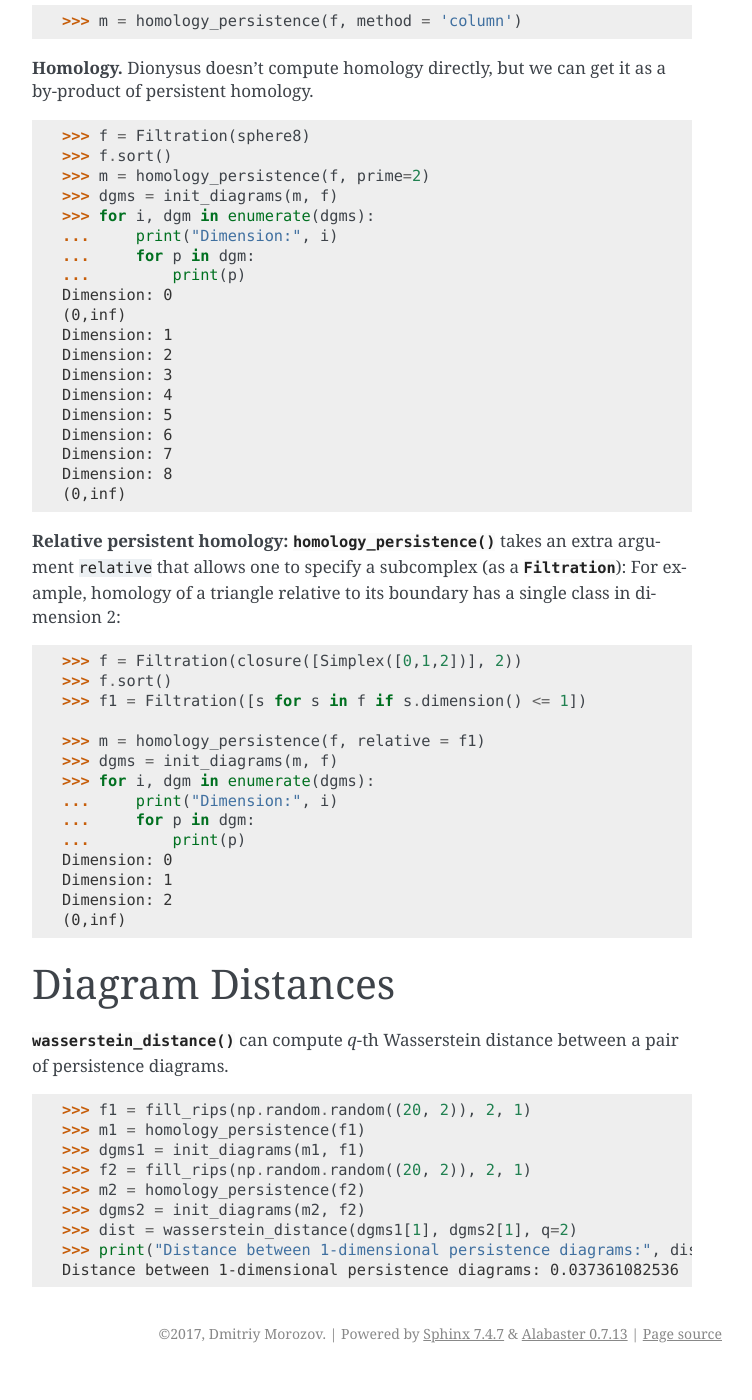
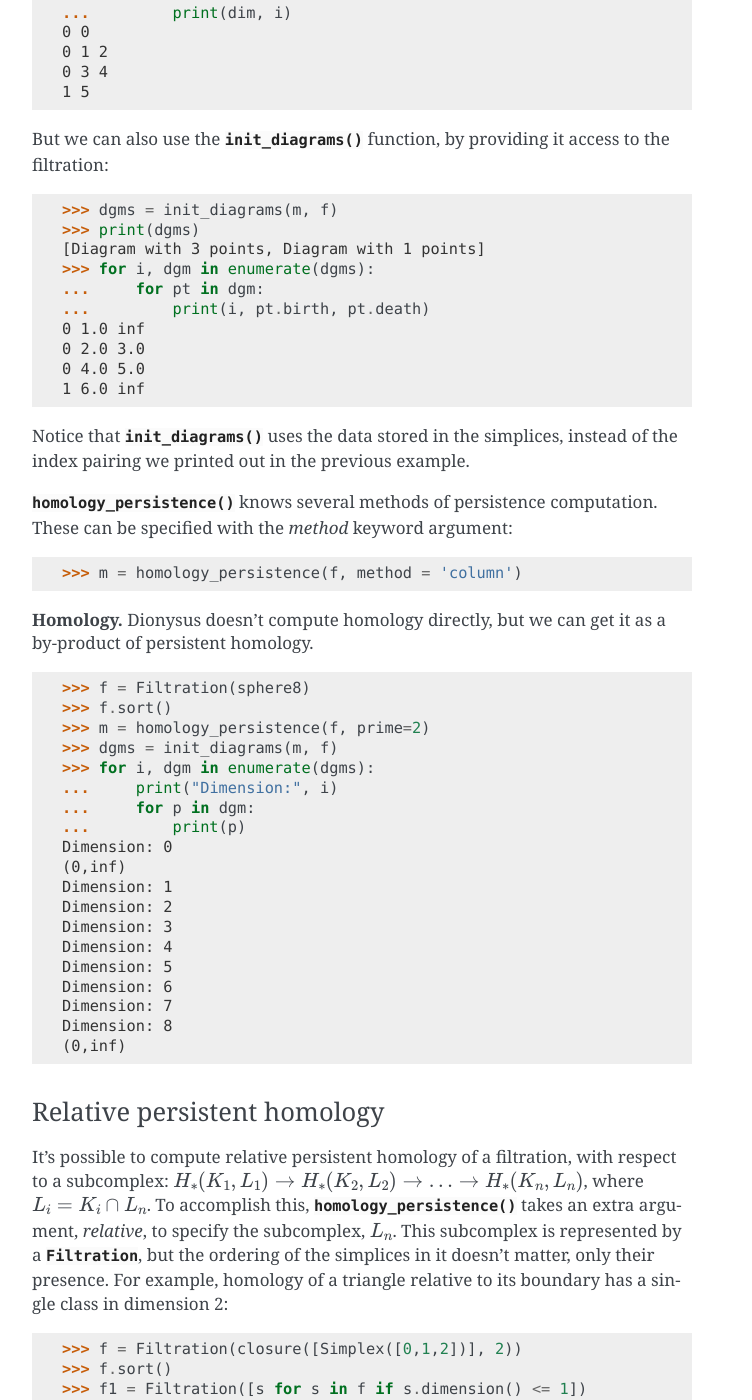
Before and after one commit to mrzv/dionysus, a Sphinx documentation site: the page built from doc/tutorial/basics.rst, in a window 1280 px wide and 1400 px high, scrolled down 2638 px. Shown: the whole window, without its empty margins (388-1140 px from the left). Built offline with Sphinx 7.4.7, drawn with Linux system fonts in a browser that asks for light colours; pages that are not in the unit, such as notebooks, are missing from menus; before the commit the page ends 4011 px from its top, so only the background shows below that; some of the changed text lies outside the part shown.

Commit message:
Improve documentation

```diff
--- a/doc/API.rst
+++ b/doc/API.rst
@@ -34,7 +34,7 @@
 
 
 Diagrams
-~~~~~~~~
+--------
 
 .. autofunction:: dionysus._dionysus.init_diagrams
 
@@ -48,7 +48,7 @@
 .. autofunction:: dionysus._dionysus.wasserstein_distance
 
 Matrices
-~~~~~~~~
+--------
 
 .. autoclass:: dionysus._dionysus.Chain
     :members:
@@ -89,7 +89,7 @@
 
 
 Plotting
-~~~~~~~~
+--------
 
 The following functions live in ``dionysus.plot`` module.
 
--- a/doc/tutorial/basics.rst
+++ b/doc/tutorial/basics.rst
@@ -5,13 +8,10 @@
     >>> from __future__ import print_function   # if you are using Python 2
     >>> from dionysus import *
 
-
-.. todo::
-
-    Explain where to get the sample data from.
-
 Simplices
 ---------
+
+A simplex is simply a list of vertices. It's represented by the :class:`~dionysus._dionysus.Simplex` class:
 
 .. doctest::
 
@@ -39,7 +39,13 @@
     <0,2> 0
     <0,1> 0
 
-Simplices can store optional data, and the 0 reported after each boundary edge is the default value of the data.
+Simplices can store optional data, and the 0 reported after each boundary edge is the default value of the data:
+
+.. doctest::
+
+    >>> s.data = 5
+    >>> print(s)
+    <0,1,2> 5
 
 We can use :func:`~dionysus.closure` to generate all faces of a set of
 simplices. For example, an 8-sphere is the 8-dimensional skeleton of the
@@ -58,13 +64,13 @@
 A filtration is a nested sequence of simplicial complexes,
 :math:`K_1 \subseteq K_2 \subseteq \ldots \subseteq K_n`.
 Without loss of generality, we can assume that
-two consecutive filtrations differ by a single simplex, so we can think of
+two consecutive complexes in the filtration differ by a single simplex, so we can think of
 a filtration as a sequence of simplices.
 
 .. image:: figures/filtration.png
 
-In Dionysus, a filtration is represented by a special class
-:class:`~dionysus._dionysus.Filtration` that supports both iterating over the
+In Dionysus, a filtration is represented by a special class,
+:class:`~dionysus._dionysus.Filtration`, that supports both iterating over the
 simplices and looking up an index given a simplex. A filtration can be
 :meth:`~dionysus._dionysus.Filtration.sort`\ ed. By default this orders
 simplices by their data, breaking ties by dimension, and then
@@ -99,7 +105,7 @@
 
 Applying homology functor to the filtration, we get a sequence of homology groups, connected by linear maps:
 :math:`H_*(K_1) \to H_*(K_2) \to \ldots \to H_*(K_n)`. To compute decomposition of this sequence, i.e., persistence barcode,
-we use :func:`~dionysus._dionysus.homology_persistence`.
+we use :func:`~dionysus._dionysus.homology_persistence`, which returns its internal representation of the reduced boundary matrix:
 
 .. doctest::
    :options: +NORMALIZE_WHITESPACE
@@ -116,6 +122,8 @@
 
 .. image:: figures/barcode.png
 
+We can manually extract the persistence pairing from the reduced matrix:
+
 .. doctest::
 
     >>> for i in range(len(m)):
@@ -130,7 +138,28 @@
     0 3 4
     1 5
 
-Alternatively:
+But we can also use the :func:`~dionysus._dionysus.init_diagrams` function, by providing it access to the filtration:
+
+.. doctest::
+
+    >>> dgms = init_diagrams(m, f)
+    >>> print(dgms)
+    [Diagram with 3 points, Diagram with 1 points]
+    >>> for i, dgm in enumerate(dgms):
+    ...     for pt in dgm:
+    ...         print(i, pt.birth, pt.death)
+    0 1.0 inf
+    0 2.0 3.0
+    0 4.0 5.0
+    1 6.0 inf
+
+Notice that :func:`~dionysus._dionysus.init_diagrams` uses the data stored in
+the simplices, instead of the index pairing we printed out in the previous
+example.
+
+:func:`~dionysus._dionysus.homology_persistence` knows several methods of
+persistence computation. These can be specified with the `method` keyword
+argument:
 
 .. doctest::
 
@@ -163,9 +192,16 @@
     Dimension: 8
     (0,inf)
 
-**Relative persistent homology:**
-:func:`~dionysus._dionysus.homology_persistence` takes an extra argument
-``relative`` that allows one to specify a subcomplex (as a :class:`~dionysus._dionysus.Filtration`):
+Relative persistent homology
+~~~~~~~~~~~~~~~~~~~~~~~~~~~~
+
+It's possible to compute relative persistent homology of a filtration, with respect to a subcomplex:
+:math:`H_*(K_1, L_1) \to H_*(K_2, L_2) \to \ldots \to H_*(K_n, L_n)`, where :math:`L_i = K_i \cap L_n`.
+To accomplish this,
+:func:`~dionysus._dionysus.homology_persistence` takes an extra argument,
+`relative`, to specify the subcomplex, :math:`L_n`. This subcomplex is
+represented by a :class:`~dionysus._dionysus.Filtration`, but the ordering of
+the simplices in it doesn't matter, only their presence.
 For example, homology of a triangle relative to its boundary has a single class in dimension 2:
 
 .. doctest::
--- a/doc/tutorial/plotting.rst
+++ b/doc/tutorial/plotting.rst
@@ -42,4 +42,8 @@
 
 .. nbplot::
 
+    >>> a = np.random.random((800,800))
+    >>> f_lower_star = fill_freudenthal(a)
+    >>> p = homology_persistence(f_lower_star)
+    >>> dgms = init_diagrams(p, f_lower_star)
     >>> plot.plot_diagram_density(dgms[1], show = True)
```
Also changed, not shown: other parts of doc/tutorial/basics.rst (+3 -0 lines), doc/tutorial/cohomology.rst (+23 -28 lines), doc/tutorial/filtrations.rst (added, +10 -0 lines), doc/tutorial/index.rst (+3 -25 lines), doc/tutorial/persistence.rst (added, +9 -0 lines), doc/tutorial/rips.rst (+11 -0 lines), doc/tutorial/figures/annulus-dgm.png (deleted), doc/tutorial/figures/parameterized-annulus.png (deleted), 2 other files.
